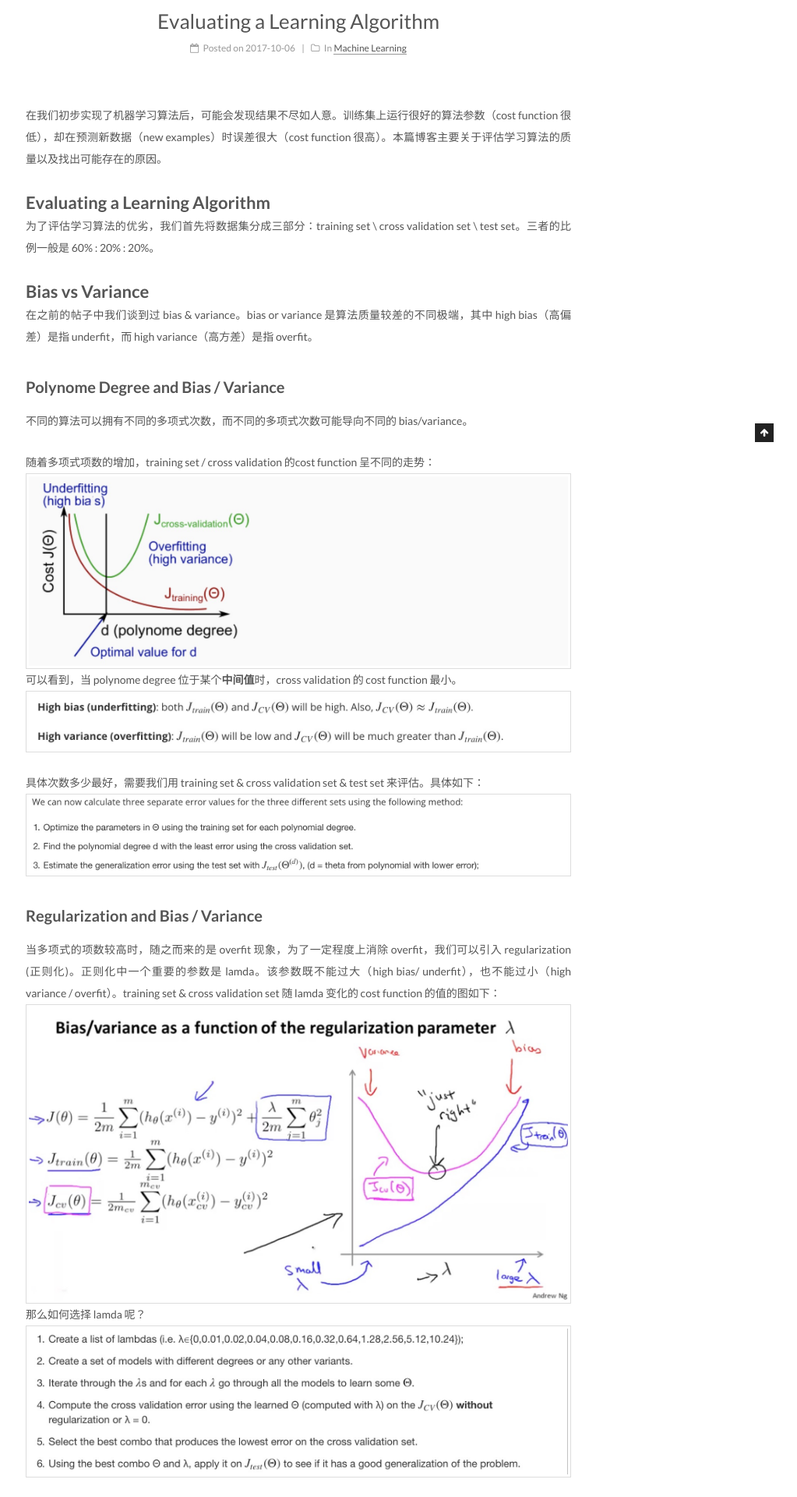
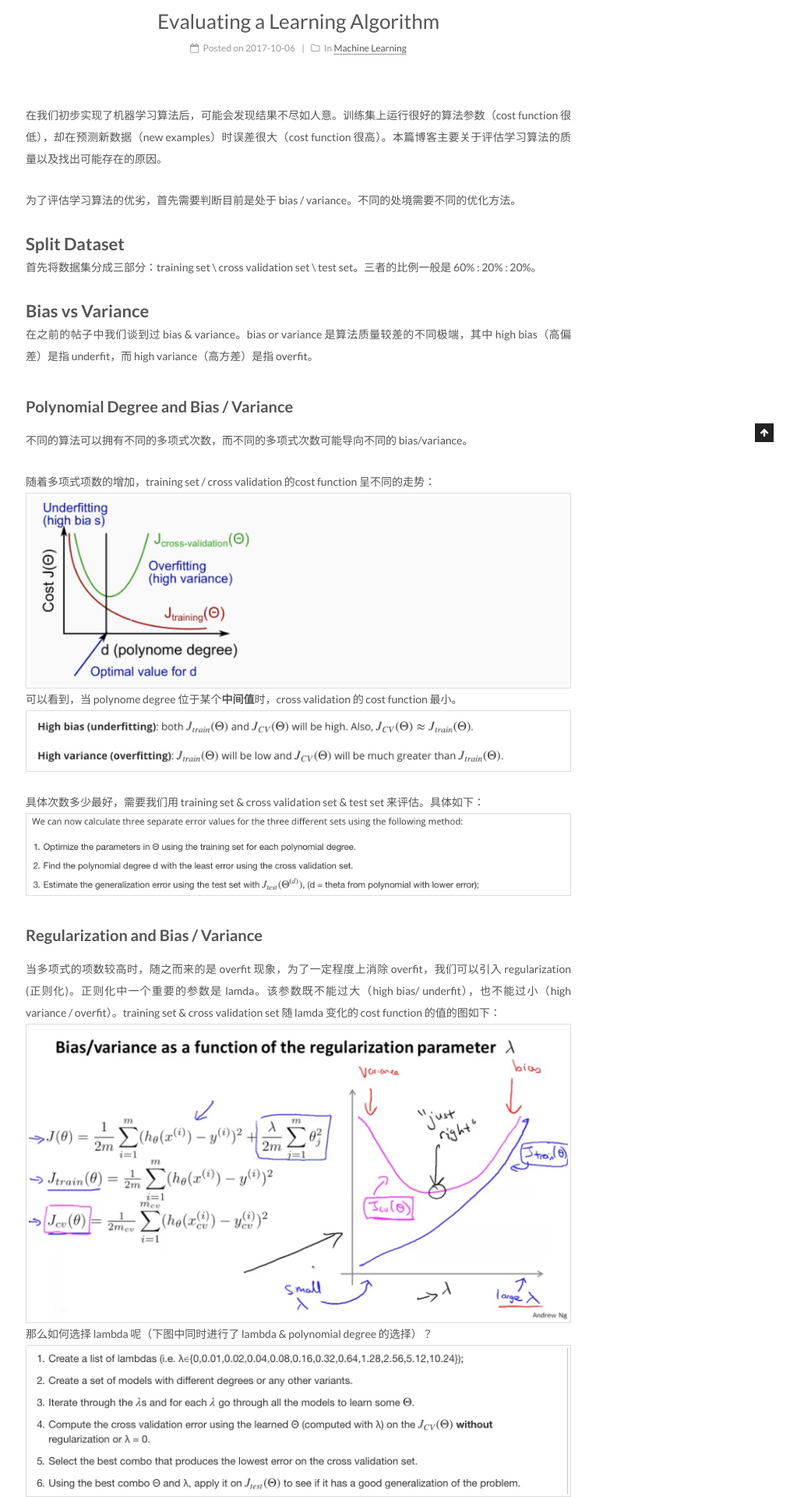
Before and after one commit to qimiguang/qimiguang.github.io, a Jekyll site: the page built from _posts/2017-10-06-Evaluating-a-Learning-Algorithm.md, in a window 1280 px wide. Shown: the part 433-2353 px from the top of the page at 78% size, without its empty margins (257-1280 px from the left). Built offline with Jekyll 4.4.1, drawn with Linux system fonts in a browser that asks for light colours; some of the changed text lies outside the part shown.

Commit message:
write evalute algorithm

```diff
--- a/_posts/2017-10-06-Evaluating-a-Learning-Algorithm.md
+++ b/_posts/2017-10-06-Evaluating-a-Learning-Algorithm.md
@@ -9,13 +9,15 @@
 
 在我们初步实现了机器学习算法后，可能会发现结果不尽如人意。训练集上运行很好的算法参数（cost function 很低），却在预测新数据（new examples）时误差很大（cost function 很高）。本篇博客主要关于评估学习算法的质量以及找出可能存在的原因。
 
-# Evaluating a Learning Algorithm
-为了评估学习算法的优劣，我们首先将数据集分成三部分：training set \ cross validation set \ test set。三者的比例一般是 60% : 20% : 20%。
+为了评估学习算法的优劣，首先需要判断目前是处于 bias / variance。不同的处境需要不同的优化方法。
+
+# Split Dataset
+首先将数据集分成三部分：training set \ cross validation set \ test set。三者的比例一般是 60% : 20% : 20%。
 
 # Bias vs Variance
 在之前的帖子中我们谈到过 bias & variance。bias or variance 是算法质量较差的不同极端，其中 high bias（高偏差）是指 underfit，而 high variance（高方差）是指 overfit。
 
-## Polynome Degree and Bias / Variance
+## Polynomial Degree and Bias / Variance
 不同的算法可以拥有不同的多项式次数，而不同的多项式次数可能导向不同的 bias/variance。
 
 随着多项式项数的增加，training set / cross validation 的cost function 呈不同的走势：
@@ -28,8 +30,27 @@
 
 ## Regularization and Bias / Variance
 当多项式的项数较高时，随之而来的是 overfit 现象，为了一定程度上消除 overfit，我们可以引入 regularization (正则化)。正则化中一个重要的参数是 lamda。该参数既不能过大（high bias/ underfit），也不能过小（high variance / overfit）。training set & cross validation set 随 lamda 变化的 cost function 的值的图如下：
-![](/assets/images/ml/week6/lamda-cost-function.jpeg)
-那么如何选择 lamda 呢？
-![](/assets/images/ml/week6/choose-lamda.jpeg)
+![](/assets/images/ml/week6/lambda-cost-function.jpeg)
+那么如何选择 lambda 呢（下图中同时进行了 lambda & polynomial degree 的选择）？
+![](/assets/images/ml/week6/choose-lambda.jpeg)
 
-> 可以看出影响 bias/varinace 的因素有 polynome degree & lambda。
+> 可以看出影响 bias/varinace 的因素有 polynomial degree & lambda。
+
+# Learning Curves
+Learning Curves 是一个很好的工具来检测当前算法是否处于高偏差、高方差或者两者皆有的情况。
+
+除了 polynomial degree & lamda 影响算法预测的准确性外，数据集大小也是一个重要的因素。
+
+当 training set 很小时，很容易做到 training set 的 cost function 零误差。随着 training set 数据量的增大，training set 的 cost function 值也在增大，而 test set 的 cost function 在逐步下降。但是对于不同的情况（bias / variance），cost function 的变化并不完全一样。
+
+## Experiencing high bias
+![](/assets/images/ml/week6/bias-size.jpeg)
+
+## Experiencing high variance
+![](/assets/images/ml/week6/variance-size.jpeg)
+
+> 可见，收集更多的数据并不一定会优化算法模型，只有当模型处于 high variance 时才有效。
+
+# Deciding What to Do Next Revisited
+在了解了算法处于哪种问题后（bias / variance），我们可以选择不同的手段去优化：
+![](/assets/images/ml/week6/method.jpeg)
```
Also changed, not shown: assets/images/ml/week6/bias-size.jpeg (added), assets/images/ml/week6/choose-lambda.jpeg (renamed from assets/images/ml/week6/choose-lamda.jpeg), assets/images/ml/week6/lambda-cost-function.jpeg (renamed from assets/images/ml/week6/lamda-cost-function.jpeg), assets/images/ml/week6/method.jpeg (added), assets/images/ml/week6/variance-size.jpeg (added).
